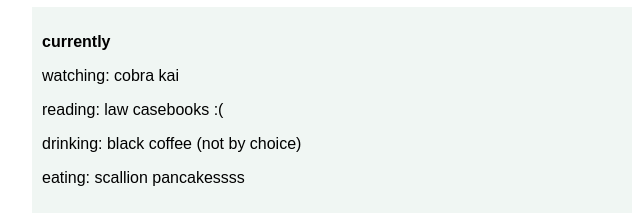
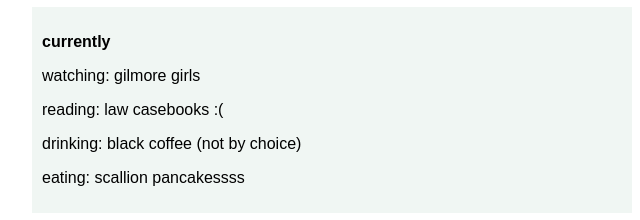
Before and after one commit to ari-kim/ari-kim.github.io, a plain HTML site: page index.html in a window 1280 px wide. Shown: the part 1427-1647 px from the top of the page, 308-948 px from the left. Drawn offline with Linux system fonts and the light colour scheme.

Commit message:
Update index.html

```diff
--- a/index.html
+++ b/index.html
@@ -35,7 +35,7 @@
 		 <div class="box5">
 			  <div id="intro">
 		  <p><b>currently</b></p>
-		  <p>watching: cobra kai</p>
+		  <p>watching: gilmore girls</p>
 		  <p>reading: law casebooks :(</p>
 		  <p>drinking: black coffee (not by choice)</p>
 		  <p>eating: scallion pancakessss</p>
```
